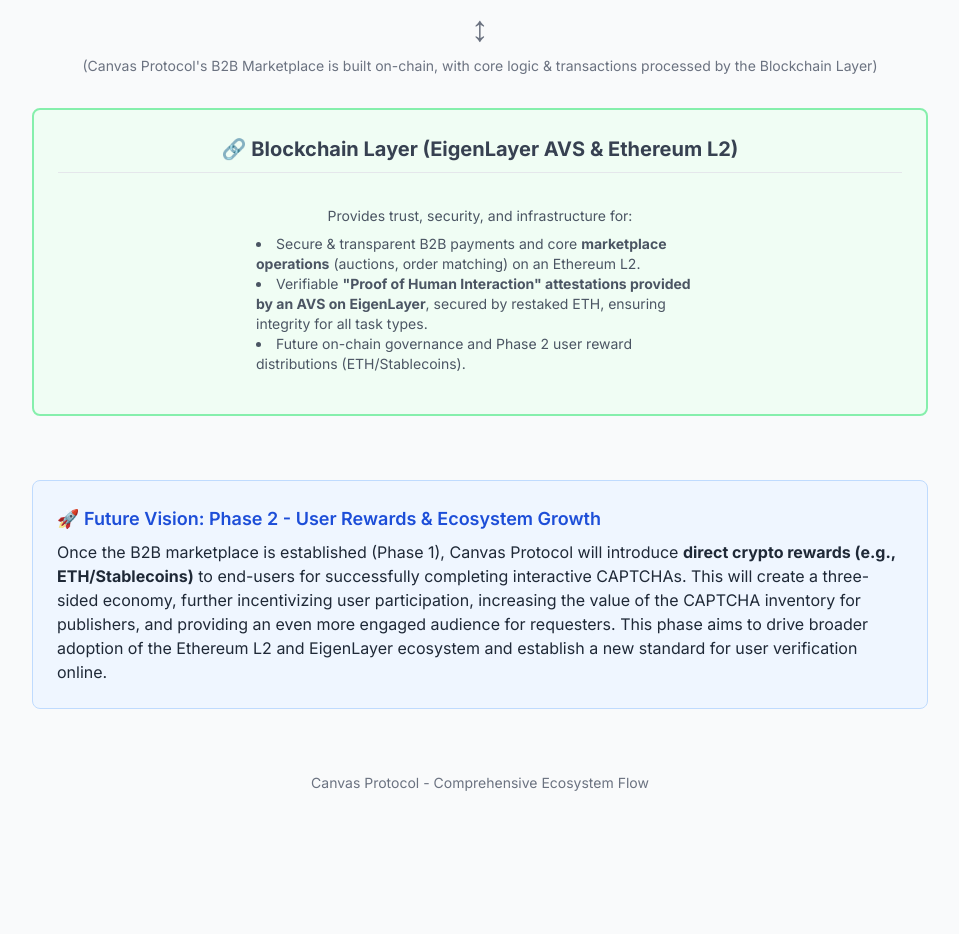
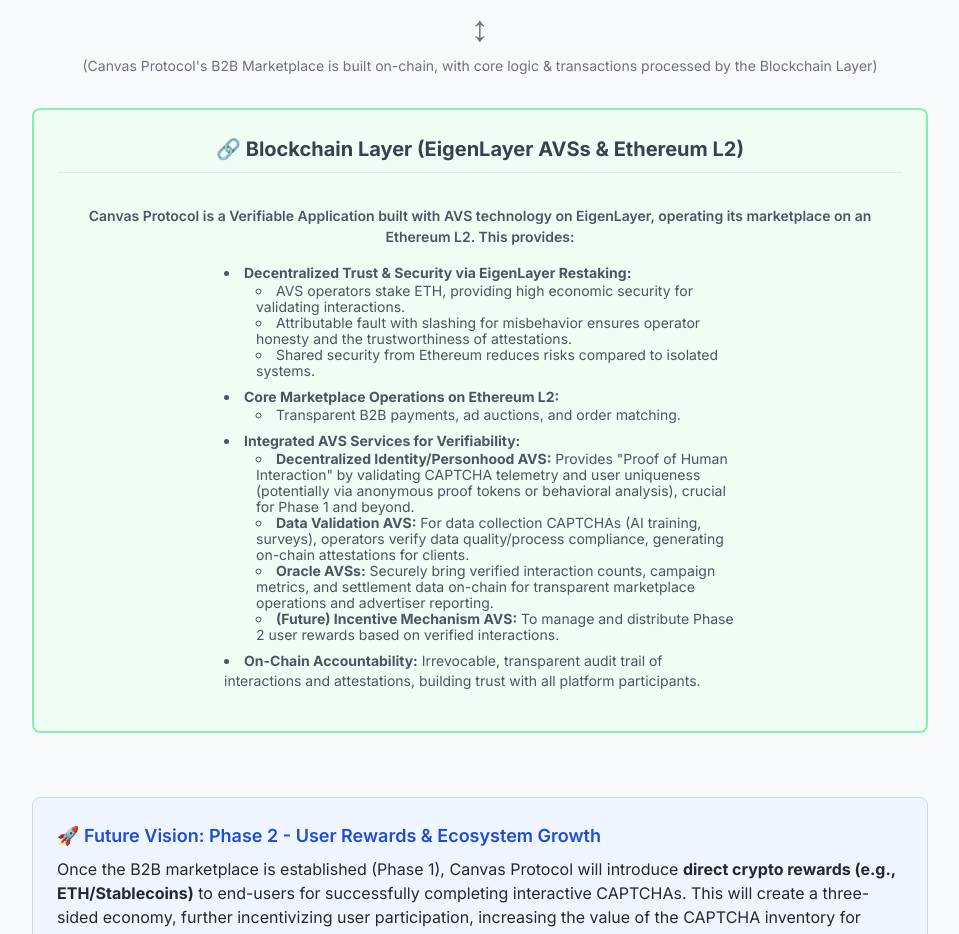
Before and after one commit to rosarkar/canvas_flowchart, a plain HTML site: page index.html in a window 1280 px wide. Shown: the part 2040-2974 px from the top of the page, without its empty margins (160-1119 px from the left). Before the commit the page ends 2889 px from the top, so only its background shows below. Drawn offline with nearby package versions, Linux system fonts and the light colour scheme.

Commit message:
Update index.html

```diff
--- a/index.html
+++ b/index.html
@@ -45,6 +45,10 @@
         .flow-box p, .flow-box li {
             font-size: 0.875rem; /* text-sm */
             color: #4b5563; /* Gray-600 */
+        }
+        .flow-box ul.list-circle { /* Specific styling for nested lists */
+            list-style-type: circle;
+            margin-left: 1rem; /* Indent nested list */
         }
         .flow-box .sub-points {
             font-size: 0.8rem;
@@ -112,7 +116,7 @@
             font-size: 0.95rem;
             line-height: 1.6;
             color: #374151; /* Gray-700 */
-            max-width: 3xl;
+            /* max-width: 3xl; Tailwind class, applied directly */
             margin-bottom: 1.5rem;
         }
         .demo-link-button {
@@ -270,13 +274,46 @@
 
 
         <section class="flow-section actor-lane blockchain-layer-box w-full lg:max-w-4xl">
-            <h2 class="actor-lane-title">🔗 Blockchain Layer (EigenLayer AVS & Ethereum L2)</h2>
+            <h2 class="actor-lane-title">🔗 Blockchain Layer (EigenLayer AVSs & Ethereum L2)</h2>
             <div class="flow-box bg-transparent border-none shadow-none">
-                <p class="text-center">Provides trust, security, and infrastructure for:</p>
-                <ul class="list-disc list-inside mt-2 text-sm text-left max-w-md mx-auto">
-                    <li>Secure & transparent B2B payments and core <strong>marketplace operations</strong> (auctions, order matching) on an Ethereum L2.</li>
-                    <li>Verifiable <strong>"Proof of Human Interaction" attestations provided by an AVS on EigenLayer</strong>, secured by restaked ETH, ensuring integrity for all task types.</li>
-                    <li>Future on-chain governance and Phase 2 user reward distributions (ETH/Stablecoins).</li>
+                <p class="text-center font-semibold text-gray-700 mb-2">
+                    Canvas Protocol is a Verifiable Application built with AVS technology on EigenLayer, operating its marketplace on an Ethereum L2. This provides:
+                </p>
+                <ul class="list-disc list-inside mt-2 text-sm text-left max-w-lg mx-auto space-y-2">
+                    <li>
+                        <strong>Decentralized Trust & Security via EigenLayer Restaking:</strong>
+                        <ul class="list-circle list-inside pl-4 text-xs text-gray-600">
+                            <li>AVS operators stake ETH, providing high economic security for validating interactions.</li>
+                            <li>Attributable fault with slashing for misbehavior ensures operator honesty and the trustworthiness of attestations.</li>
+                            <li>Shared security from Ethereum reduces risks compared to isolated systems.</li>
+                        </ul>
+                    </li>
+                    <li>
+                        <strong>Core Marketplace Operations on Ethereum L2:</strong>
+                        <ul class="list-circle list-inside pl-4 text-xs text-gray-600">
+                            <li>Transparent B2B payments, ad auctions, and order matching.</li>
+                        </ul>
+                    </li>
+                    <li>
+                        <strong>Integrated AVS Services for Verifiability:</strong>
+                        <ul class="list-circle list-inside pl-4 text-xs text-gray-600">
+                            <li>
+                                <strong>Decentralized Identity/Personhood AVS:</strong> Provides "Proof of Human Interaction" by validating CAPTCHA telemetry and user uniqueness (potentially via anonymous proof tokens or behavioral analysis), crucial for Phase 1 and beyond.
+                            </li>
+                            <li>
+                                <strong>Data Validation AVS:</strong> For data collection CAPTCHAs (AI training, surveys), operators verify data quality/process compliance, generating on-chain attestations for clients.
+                            </li>
+                            <li>
+                                <strong>Oracle AVSs:</strong> Securely bring verified interaction counts, campaign metrics, and settlement data on-chain for transparent marketplace operations and advertiser reporting.
+                            </li>
+                            <li>
+                                <strong>(Future) Incentive Mechanism AVS:</strong> To manage and distribute Phase 2 user rewards based on verified interactions.
+                            </li>
+                        </ul>
+                    </li>
+                    <li>
+                        <strong>On-Chain Accountability:</strong> Irrevocable, transparent audit trail of interactions and attestations, building trust with all platform participants.
+                    </li>
                 </ul>
             </div>
         </section>
@@ -295,3 +332,6 @@
 
 </body>
 </html>
+
+</body>
+</html>
```
